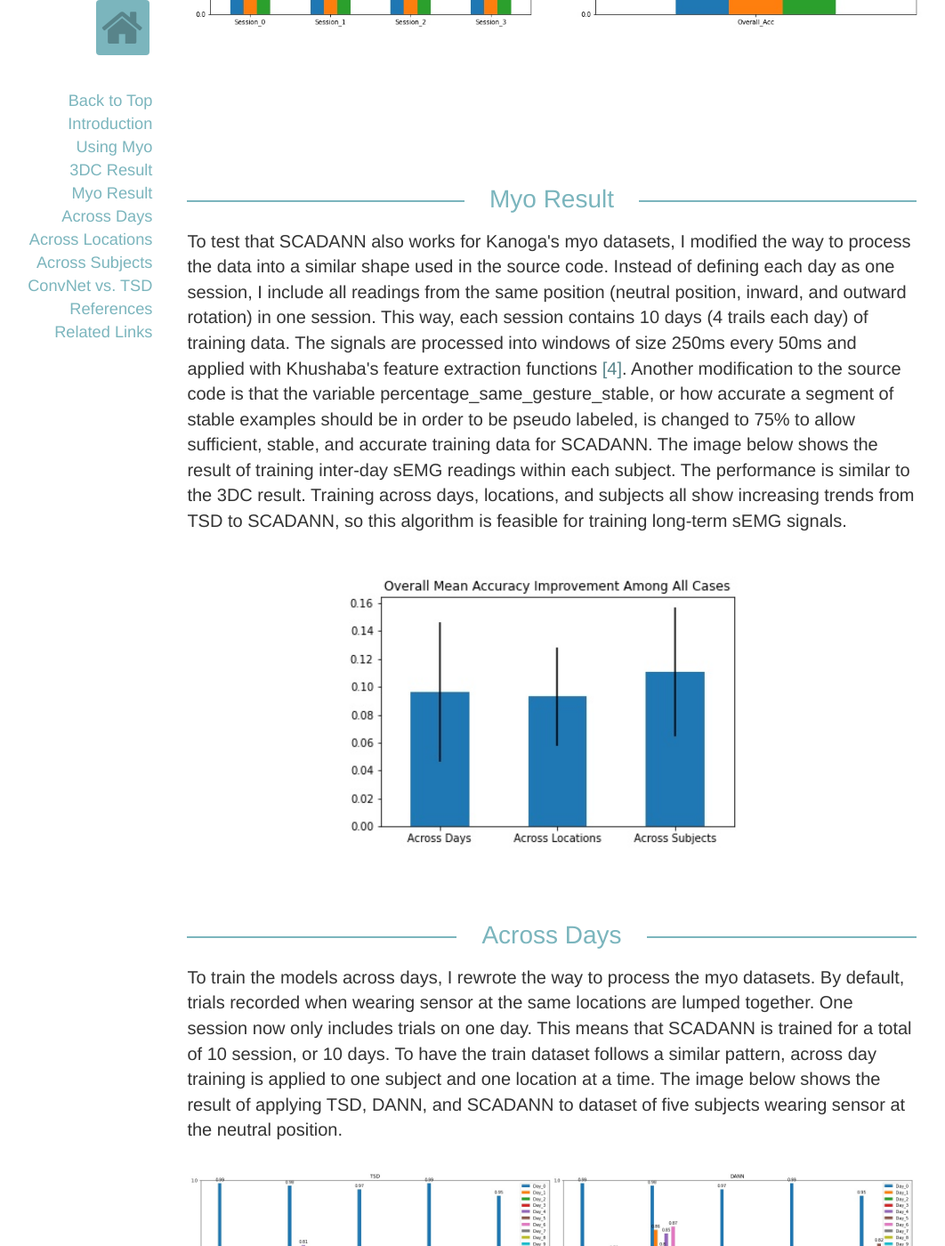
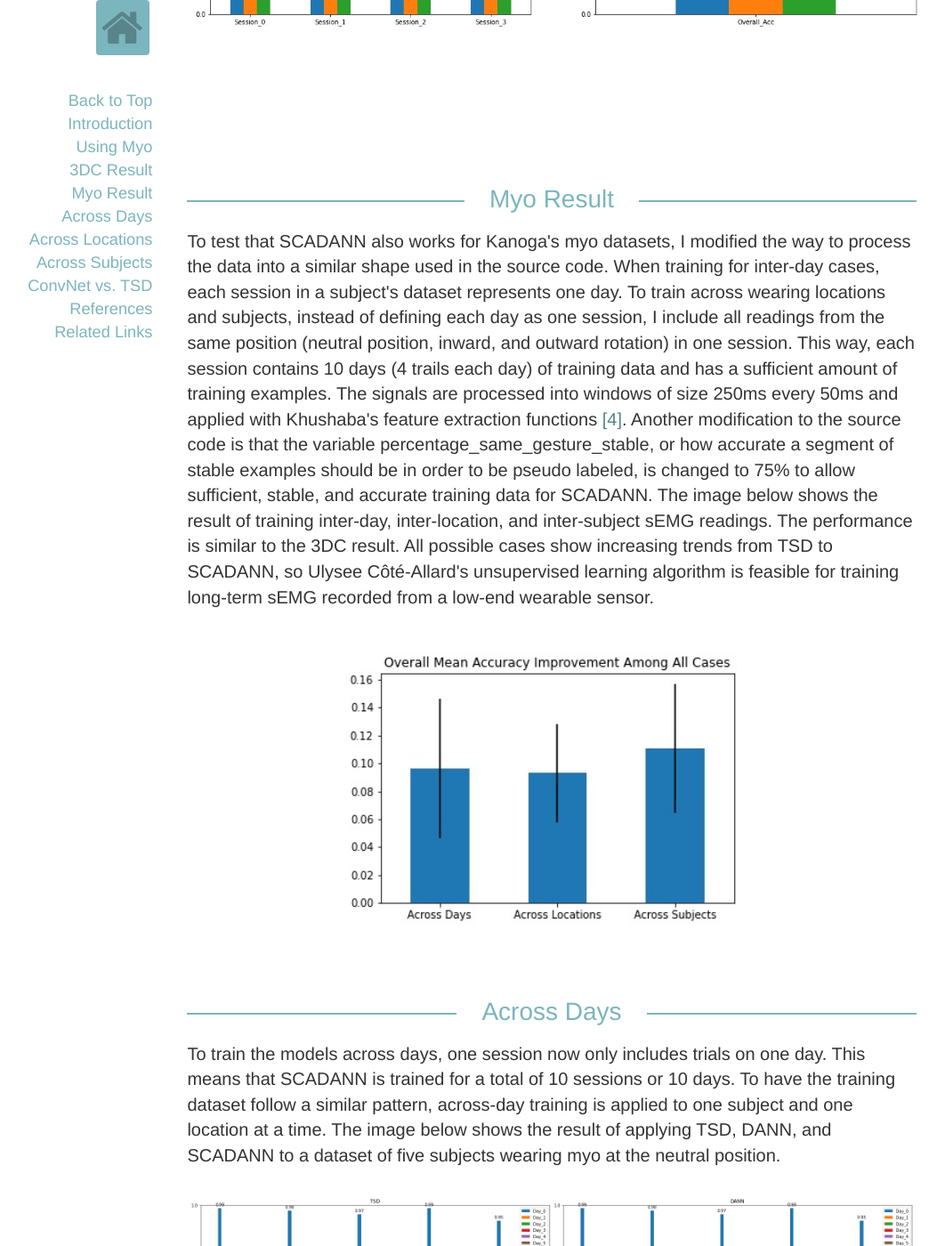
Before and after one commit to aonai/aonai.github.io, a Jekyll site: the page linked_posts/myo_gesture_recognition.html, which Jekyll copies as it is, in a window 1280 px wide and 1400 px high, scrolled down 4852 px. Shown: the whole window at 89% size, without its empty margins (20-1082 px from the left). Built offline with Jekyll 4.4.1, drawn with Linux system fonts in a browser that asks for light colours; nearby versions of some CDN libraries; some of the changed text lies outside the part shown.

Commit message:
check myo post

```diff
--- a/_includes/css/main.css
+++ b/_includes/css/main.css
@@ -325,7 +325,7 @@ section.success .container p, a {
 @media (min-width: 640px) {
     .portfolio-flex-grid .portfolio-flex-row {
       display: flex;
-      flex-flow: row wrap-reverse;
+      flex-flow: row wrap;
       align-items: stretch;
       justify-content: space-between;
     }
--- a/linked_posts/myo_gesture_recognition.html
+++ b/linked_posts/myo_gesture_recognition.html
@@ -82,7 +82,7 @@
             Result of applying SCADANN algorithm on
             <a href="https://github.com/Suguru55/Wearable_Sensor_Long-term_sEMG_Dataset" target="_blank" rel="noopener noreferrer">Kanoga's myo dataset</a>
             is shown in
-            <a href="#myo-result">Myo Result</a>.
+            <a href="#myo-result">Myo Result</a> and the sections.
 
 
         </p>
@@ -135,7 +135,7 @@
             extraction functions proposed by Khushaba
             <a href="#references">[4]</a>.
             The image below shows the result of reusing Ulysee's code training inter-day data for three
-            subjects in the Long-term 3DC Dataset
+            subjects in the long-term 3DC dataset
             <a href="#references">[3]</a>.
             During the training, four sessions (or four different positions) are recorded for each participant,
             SCADANN uses the TSD model from the first session and previous DANN models (ie. the second and third DANN models if the fourth session is
@@ -148,74 +148,70 @@
 
         <hr class="para-break" data-content="  Myo Result  " id="myo-result">
         <p>
-            To test that SCADANN also works for Kanoga's myo datasets, I modified the way to process the data into a similar
-            shape used in the source code. Instead of defining each day as one session, I include all readings from
-            the same position (neutral position, inward, and outward rotation) in one session. This way, each session contains 10 days (4
-            trails each day) of training data. The signals are processed into windows of size 250ms every 50ms and applied with
-            Khushaba's feature extraction functions
-            <a href="#references">[4]</a>. Another modification to the source code is that the variable percentage_same_gesture_stable,
-            or how accurate a segment of stable examples
-            should be in order to be pseudo labeled, is changed to 75% to allow sufficient, stable, and accurate training data for SCADANN.
-            The image below shows the result of training inter-day sEMG readings within each subject. The performance is similar
-            to the 3DC result. Training across days, locations, and subjects all show increasing trends from TSD to SCADANN,
-            so this algorithm is feasible for training long-term sEMG signals.
+            To test that SCADANN also works for Kanoga's myo datasets, I modified the way to process the data
+            into a similar shape used in the source code. When training for inter-day cases, each session in a subject's dataset
+            represents one day. To train across wearing locations and subjects, instead of defining each day as one session, I include all
+            readings from the same position (neutral position, inward, and outward rotation) in one session. This way,
+            each session contains 10 days (4 trails each day) of training data and has a sufficient amount of training examples. The signals are processed into windows of
+            size 250ms every 50ms and applied with Khushaba's feature extraction functions <a href="#references">[4]</a>. Another modification to the
+            source code is that the variable percentage_same_gesture_stable, or how accurate a segment of stable examples
+            should be in order to be pseudo labeled, is changed to 75% to allow sufficient, stable, and accurate training
+            data for SCADANN. The image below shows the result of training inter-day, inter-location, and inter-subject sEMG
+            readings. The performance is similar to the 3DC result. All possible cases show increasing trends from TSD to
+            SCADANN, so Ulysee Côté-Allard's unsupervised learning algorithm is feasible for training long-term sEMG recorded
+            from a low-end wearable sensor.
         </p>
         <img src="../img/portfolio/myo_overall_improvement.jpg" style="width:50%" >
 
         <hr class="para-break" data-content="  Across Days  " id="across-days">
         <p>
-            To train the models across days, I rewrote the way to process the myo datasets.
-            By default, trials recorded when wearing sensor at the same locations are lumped together.
-            One session now only includes trials on one day. This means that SCADANN is trained for a total of
-            10 session, or 10 days. To have the train dataset follows a similar pattern, across day training is applied to
-            one subject and one location at a time. The image below shows the result of applying TSD, DANN, and SCADANN to
-            dataset of five subjects wearing sensor at the neutral position.
+            To train the models across days, one session now only includes trials on one day. This means that
+            SCADANN is trained for a total of 10 sessions or 10 days. To have the training dataset follow a
+            similar pattern, across-day training is applied to one subject and one location at a time. The image
+            below shows the result of applying TSD, DANN, and SCADANN to a dataset of five subjects wearing myo at
+            the neutral position.
         </p>
         <img src="../img/portfolio/myo_across_days.jpg" style="width:80%" >
 
         <p>
             Looking only at the average accuracy of individual participants across all days above,
             overall and most individual accuracies are increasing (the overall accuracy increases from 66% to 74%),
-            so SCADANN is feasible in improving accuracy when trained across days.
-            However, SCADANN does not improve accuracy when training for subject_0 on day 1 and 2; accuracies
-            decrease by 2.2% and 1.2% respectively. Looking closely at the gestures accuracies,
-            some gestures are not recognizable by the model. For instance, when testing
-            accuracy of gesture 4 (UD) for subjnect_0 across 10 days. Accuracies for day 1, 2, 3, 4, and 7 decreases
-            when from TSD to SCADANN. Occasionally, SCADANN increases gesture accuracy (e.g. accuracy increases from
-            27% to 77% when trained from DANN to SCADNN). Notice that the clipping percentage for SCADANN is set to be
-            75%, so it is reasonable that certain gestures with low accuracies will result in low performance as well.
-            Another for the decreasing trend may be that the dataset is not
-            sufficient for training a robust model. The total number of trials per wearing location is 40.
-            If distributing these trials among 10 days, each day will only include 4 trials. This means that
-            the model is receiving a bad dataset. Regardless, SCADANN still proves to have a better performance
-            when all tests are considered
+            so SCADANN is feasible in improving accuracy when trained across days. In the worst cases,
+            SCADANN does not improve accuracy when training for subject_0 on day 1 and 2; accuracies decrease by
+            2.2% and 1.2% respectively. Looking closely at the gestures accuracies, some gestures are not recognizable
+            by the model. For instance, when classifying gesture 4 (UD) for subjnect_0 across 10 days. Accuracies
+            for days 1, 2, 3, 4, and 7 decrease from TSD to SCADANN. Occasionally, SCADANN increases gesture accuracy
+            (e.g. accuracy increases from 27% to 77% when training from DANN to SCADNN). Notice that the clipping
+            percentage for SCADANN is set to be 75%, so it is reasonable that certain gestures with low base accuracies
+            will result in low performance. Another reason for the decreasing trend may be that the dataset is not
+            sufficient for training a robust model. The total number of trials per wearing location is 40. If distributing
+            these trials among 10 days, each day only includes 4 trials. This means that the model is receiving a bad
+            dataset. Regardless, SCADANN still proves to have a better performance when all tests are considered.
         </p>
         <img src="../img/portfolio/across_days_g4.jpg" style="width:100%" >
 
         <hr class="para-break" data-content="  Across Locations  " id="across-locs">
         <p>
-            When training the long-term myo dataset across locations, SCADANN is using weights from the previous location
-            (in order of neutral position, inward, and outward) on the same subject. Below is a plot of testing accuracies
-            of applying TSD, DANN, and SCADANN in sequence within each location. The overall accuracy increases from 72%
-            to 79%), so SCADANN is feasible in improving accuracy when training across wearing locations. The overall acurracy
-            for inter-location training is generally better than other cases. Though wearing location is to decrease the
-            model performance, it seems to have less effect than other controlling factor such as subjects and days.
+            When training the long-term myo dataset across locations, SCADANN uses weights from the previous
+            location (in order of neutral position, inward, and outward rotation) on the same subject. Below is
+            a plot of testing accuracies of TSD, DANN, and SCADANN models. The overall accuracy increases from 72%
+            to 79%, so SCADANN is feasible in improving accuracy when training across wearing locations. The overall
+            accuracy for inter-location training is generally better than in other cases. Though wearing location is to
+            decrease the model performance, it seems to have less effect than other controlling factors such as subjects and days.
         </p>
         <img src="../img/portfolio/myo_across_loc.jpg" style="width:80%" >
 
         <hr class="para-break" data-content="  Across Subjects  " id="across-subs">
         <p>
-            It is possible to apply SCADANN algorithm across subjects. To test the performance in this case, I rewrote the
-            way to process the myo datasets. Previously, the sEMG signals are grouped based on positions. To train the models
-            across subjects, one session now contains all readings from the same participant when wearing myo at the
-            same location.  To cover all possible cases,
-            training datasets are ordered such that the first group includes signals from a starting subject.
-            Each subject's model is trained based on the previous subject's model. That is, if the starting subject is subject_0,
-            then the following models are trained based on weights for subject_0, subject_1, subject_2, and subject_3 in sequence.
-            The image below shows the
-            result of TSD, DANN, and SCADANN models for each subject when they are trained starting from subject_0.
-            The plots have a similar increasing trend in performance. The overall accuracy increases from 54%
-            to 61% and eventually to 63%.
+            To test the performance of SCADANN in inter-subject cases, I rewrote the way to process the myo datasets.
+            Previously, the sEMG signals are grouped based on positions. To train the models across subjects, one session
+            now contains all readings from the same participant when wearing myo at the same location. To cover all possible
+            cases, training datasets are ordered such that the first group includes signals from a selected starting subject.
+            Each subject's model is trained based on the previous subject's weights. That is, if the starting subject is
+            subject_2, then the following models are trained based on weights for subject_2, subject_3, subejct_4, and
+            subejct_0 in sequence. The image below shows the result of TSD, DANN, and SCADANN models for each subject when
+            the training starts from subject_0. The plots have a similar increasing trend in performance. The overall accuracy
+            increases from 54% to 61% and eventually to 63%.
         </p>
         <img src="../img/portfolio/myo_across_subs.jpg" style="width:80%" >
         <p>
@@ -233,29 +229,28 @@
         <hr class="para-break" data-content="  ConvNet vs. TSD  " id="convnet-vs-tsd">
         <p>
             Given previous results, a conclusion for training SCADANN is that the base model needs to be good at
-            predicting the following models. To prove it, SCADANN trained based on TSD is compared to results of
-            SCADANN when it's trained based on Convolutional Network (ConvNet) across wearing locations.
-            As shown in the plot below, TSD as a base model has a better performance than ConvNet.
+            predicting the following models. To prove it, SCADANN trained based on TSD is compared to results of SCADANN
+            when it's trained based on Convolutional Network (ConvNet) on subject_0 across wearing
+            locations. As shown in the plot below, TSD as a base model has a better performance than ConvNet.
         </p>
         <img src="../img/portfolio/myo_convnet_vs_tsd.jpg" style="width:60%" >
         <p>
             Looking closer to accuracies for each wearing location, the biggest increase in performance happens
-            from TSD to SCADANN at wearing location 2 (from 65% to 76%),
-            whereas the smallest increase happens at wearing location 1 of the same training direction
-            (from 69% to 73%). Similarly, SCADANN trained based on ConvNet
-            increases by 11% (from 53% to 64%) at wearing location 1, but it only increases by 6%
-            (from 57% to 63%) at wearing location 2. So, it is possible for SCADANN to largely increase
-            accuracy of one sesssion while keeping a low overall accuracy. However, considering the resulting
-            SCADANN performance, it is best to start from a model with good testing accuracies.
+            from TSD to SCADANN at outward rotation (from 65% to 76%), whereas the smallest increase happens at inward
+            rotation of the same training direction (from 69% to 73%). Similarly, SCADANN trained based on ConvNet
+            increases by 11% (from 54% to 64%) at inward rotation, but it only increases by 6% (from 57% to 63%) at
+            outward rotation. So, it is possible for SCADANN to largely increase the accuracy of one session while keeping
+            a low overall accuracy. However, considering the resulting SCADANN performance, it is best to start from a
+            model with good testing accuracies.
         </p>
         <img src="../img/portfolio/myo_convnet_vs_tsd_details.jpg" style="width:80%" >
 
         <p>
-            In conclusion, SCADANN can improve accuracy in classifying gestures recorded by low-end and
-            low-frequency wearable sensors. To optimize the final performance of the model, the first base
-            model should be trained using a good algorithm and a good dataset. That is, the algorithm should
-            be suitable for training predicting gestures from sEMG signals, and the dataset should include enough
-            amount of recording trails.
+            In conclusion, SCADANN can improve accuracy in classifying gestures recorded by
+            low-end and low-frequency wearable sensors. To optimize the final performance of the model,
+            the first base model should be trained using a good algorithm and a good dataset. That is, the
+            algorithm should be suitable for predicting gestures from sEMG signals, and the dataset should
+            include enough amount of recording trials.
         </p>
 
         <hr class="para-break" data-content="  References  " id="references">
@@ -279,10 +274,10 @@
             <a class="i_link" href="https://github.com/Suguru55/Wearable_Sensor_Long-term_sEMG_Dataset" target="_blank" rel="noopener noreferrer"> Long-term Myo Code</a>
             <br>
             <i class="fa fa-github"></i>
-            <a class="i_link" href="https://github.com/aonai/long_term_EMG_myo" target="_blank" rel="noopener noreferrer"> Long-Term Myo Library</a>
+            <a class="i_link" href="https://github.com/aonai/long_term_EMG_myo" target="_blank" rel="noopener noreferrer"> My Long-term Myo Library</a>
             <br>
             <i class="fa fa-github"></i>
-            <a class="i_link" href="https://github.com/aonai/long_term_myo_notes" target="_blank" rel="noopener noreferrer"> Long-Term Myo Notes </a>
+            <a class="i_link" href="https://github.com/aonai/long_term_myo_notes" target="_blank" rel="noopener noreferrer"> My Long-term Myo Notes </a>
         </p>
     </body>
 
--- a/linked_posts/myo_robot_arm.html
+++ b/linked_posts/myo_robot_arm.html
@@ -129,7 +129,8 @@
             For this project, blocking commands perform better than unblocking commands. Below is an example of
             running unblocking commands at 50Hz. The concept in control scheme uses relative angles. Given this situation,
             everytime a current joint poisition is updated in the reality, there is a small shift in radian. Having
-            such error ran at high frequency lets the drifting down behavior dominates the robot controls. Therefore,
+            such error ran at high frequency does not leave the robot to have enough time for execution and thus
+            lets the drifting down behavior dominate the robot controls. Therefore,
             enable joint-to-joint control to the robot, blocking commands are choosen here. Though the robot motion is
             not as smooth as the arm movements, setting proper command frequency and listening period will optimize the
             controls and allow a user to grab and place an object near by as shown above.
```
Also changed, not shown: img/portfolio/myo_convnet_vs_tsd.jpg.
